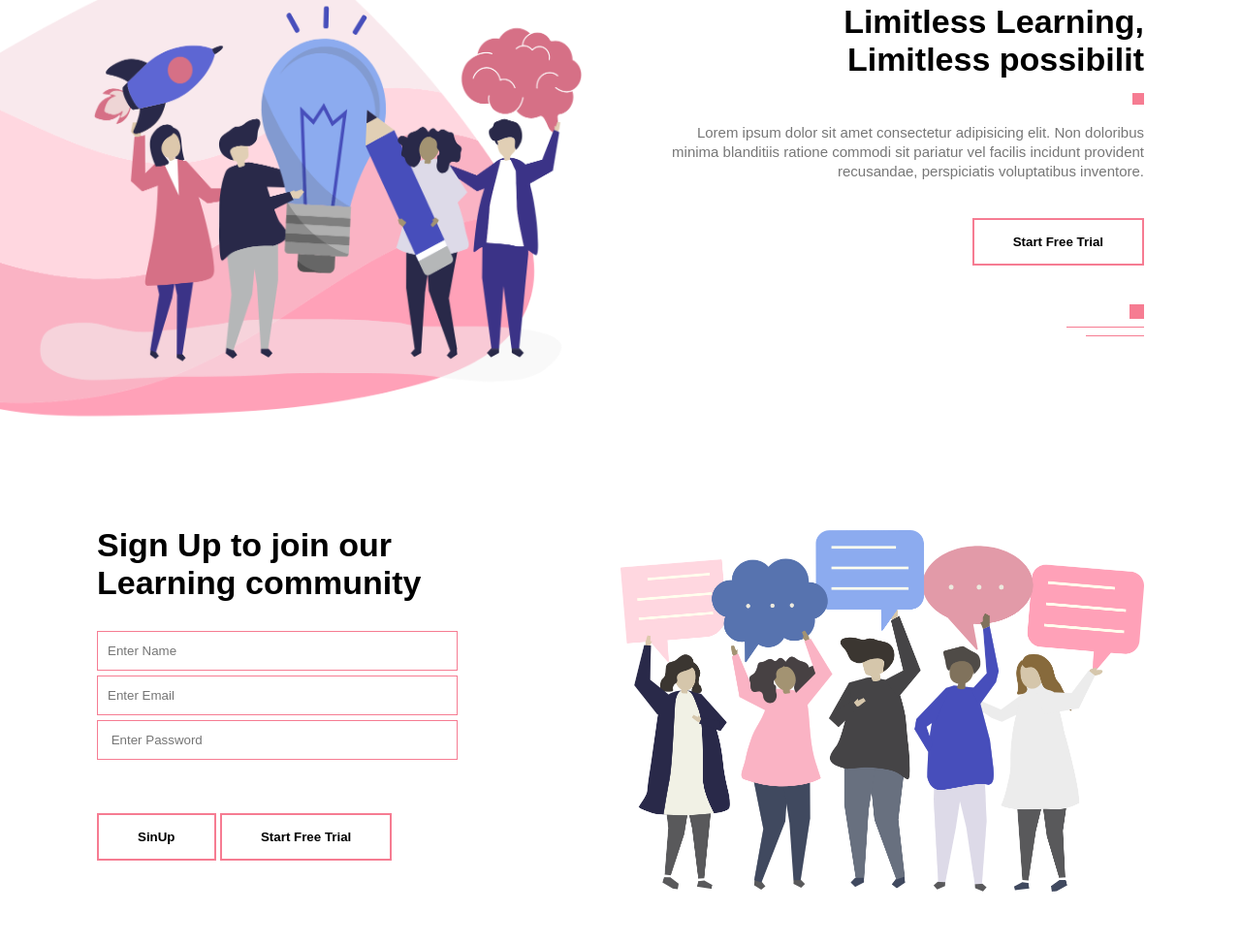
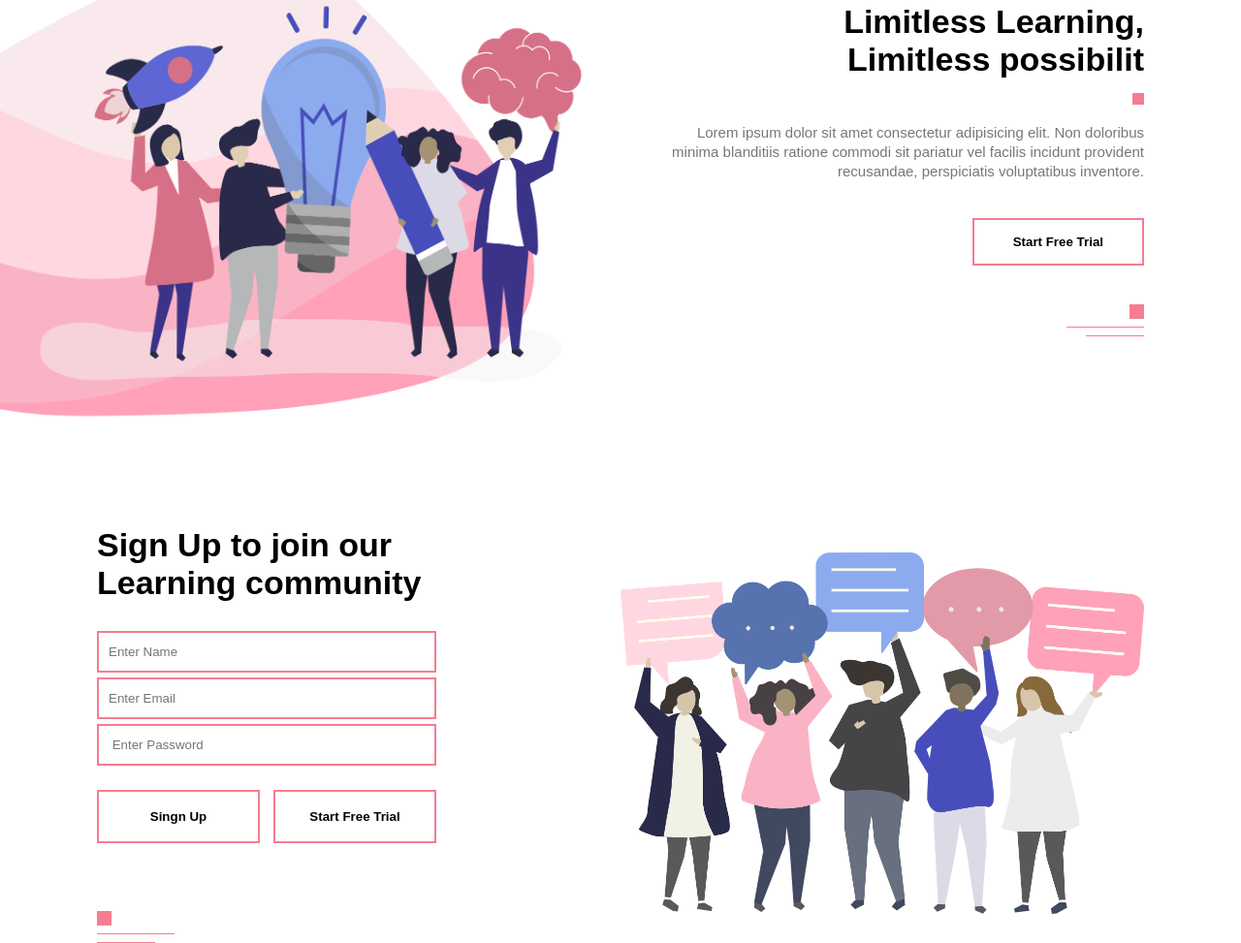
Before and after one commit to p-panigrahi/Education-Site, a website: page index.html in a window 1280 px wide. Shown: the part 2728-3701 px from the top of the page at 97% size. Before the commit the page ends 3656 px from the top, so only its background shows below. Drawn offline with Linux system fonts and the light colour scheme.

Commit message:
4th_push

```diff
--- a/index.html
+++ b/index.html
@@ -150,10 +150,15 @@
                 <input type="text" placeholder="Enter Name">
                 <input type="email" placeholder="Enter Email">
                 <input type="password" placeholder=" Enter Password">
+                <div class="btn_box">
+                    <button class="conform_btn">Singn Up</button>
+                    <button class="conform_btn">Start Free Trial</button>
+                    </div>
                 </form>
-                <div class="btn_box">
-                <button class="conform_btn">SinUp</button>
-                <button class="conform_btn">Start Free Trial</button>
+                <div class="line">
+                    <span class="line_1"></span><br>
+                    <span class="line_2"></span><br>
+                    <span class="line_3"></span>
                 </div>
             </div>
             <div class="contact_right_col">
--- a/src/style.css
+++ b/src/style.css
@@ -216,5 +216,16 @@ form input{
     padding: 12px 10px;
     margin-bottom: 5px;
     outline: none;
-    border: 1px solid #f67c92;
+    border: 2px solid #f67c92;
+    box-sizing: border-box;
+    box-shadow: none;
 }
+.btn_box{
+    width: 100%;
+    display: flex;
+    justify-content: space-between;
+}
+.btn_box button{
+    flex-basis: 48%;
+    padding: 18px 0px;
+}
```
